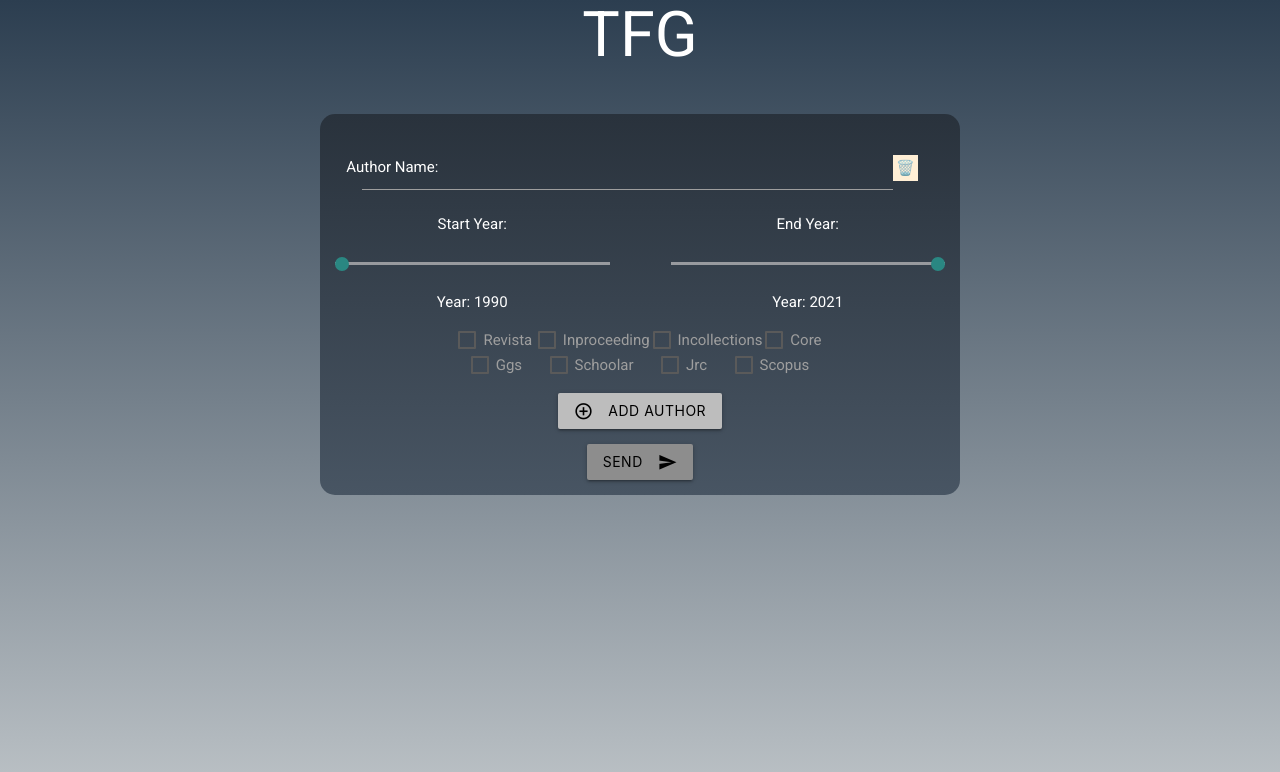
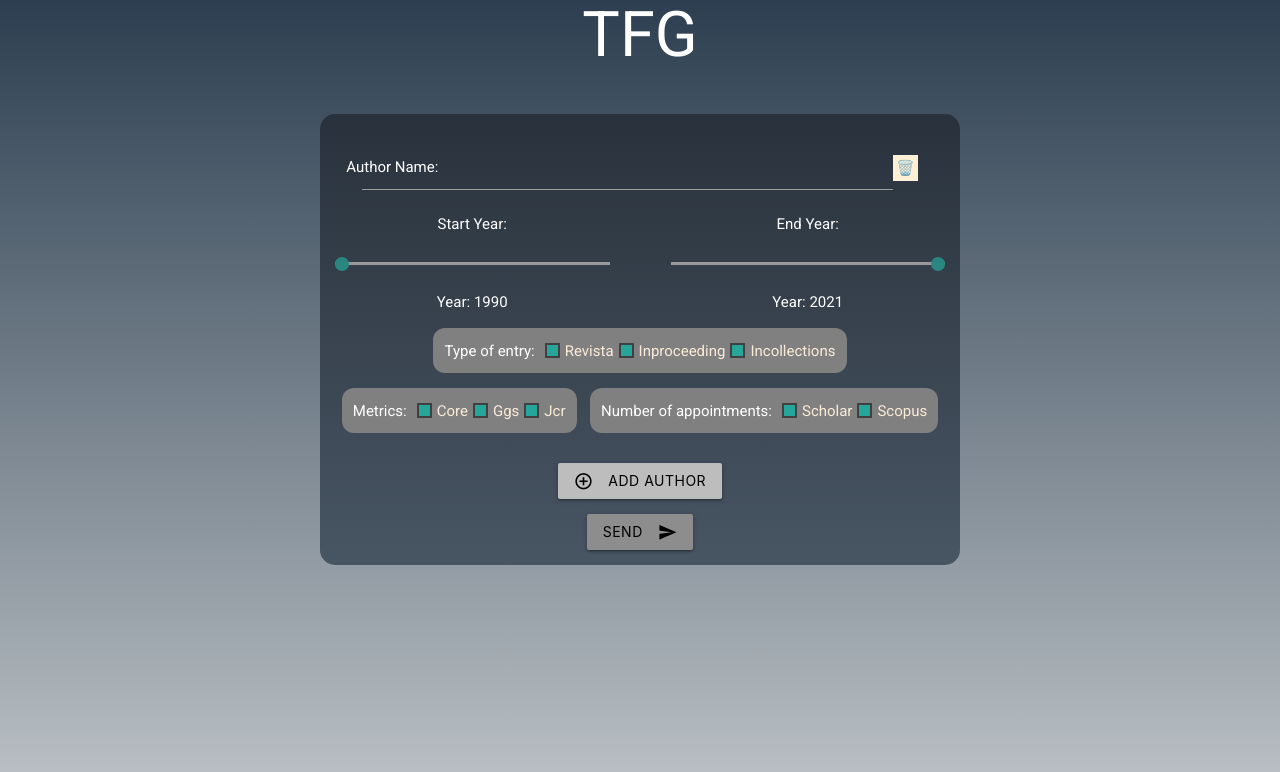
Before and after one commit to rmartin177/client-tfg, a React (Create React App) app: page / in a window 1280 px wide. Shown: the top 772 px of the page. Built offline with nearby package versions, Linux system fonts and the light colour scheme; no server answers.

Commit message:
arreglo de los checkbox

```diff
--- a/public/index.html
+++ b/public/index.html
@@ -47,10 +47,5 @@
         To begin the development, run `npm start` or `yarn start`.
         To create a production bundle, use `npm run build` or `yarn build`.
       -->
-
-    <script
-      type="text/javascript"
-      src="https://cdnjs.cloudflare.com/ajax/libs/materialize/1.0.0-beta/js/materialize.min.js"
-    ></script>
   </body>
 </html>
--- a/src/App.js
+++ b/src/App.js
@@ -28,9 +28,9 @@ function App() {
     checkIncollections: true,
     checkSchoolar: true,
     checkGGS: true,
-    checkCore: false,
-    initYear: 1900,
-    endYear: 2050,
+    checkCore: true,
+    initYear: "1990",
+    endYear: "2021",
   });
 
   return (
--- a/src/components/Formulario/Formulario.css
+++ b/src/components/Formulario/Formulario.css
@@ -74,14 +74,50 @@ body {
   flex-wrap: wrap;
 }
 #filtersContainer {
-  width: 60%;
+  width: 100%;
   margin: auto;
   margin-bottom: 1rem;
 }
-[type="checkbox"] + span:not(.lever) {
-  padding-left: 25px !important;
+
+.customCheckDiv {
+  display: flex;
+  justify-content: space-around;
+  align-items: center;
+  color: antiquewhite;
 }
 
+.checkedCustom {
+  width: 15px;
+  height: 15px;
+  display: block;
+  background-color: #26a69a;
+  margin-right: 5px;
+  border: rgb(65, 63, 63) 2px solid;
+  margin-right: 5px;
+  margin-left: 5px;
+  cursor: pointer;
+}
+.customCheck {
+  width: 15px;
+  height: 15px;
+  display: block;
+  background-color: transparent;
+  border: rgb(39, 36, 36) 2px solid;
+  margin-right: 5px;
+  margin-left: 5px;
+  cursor: pointer;
+}
+.subClassesFilters {
+  background-color: gray;
+  display: flex;
+  flex-wrap: wrap;
+  padding: 0.75rem;
+  border-radius: 12px;
+  margin-bottom: 1rem;
+}
+.titleFilter {
+  margin-right: 5px;
+}
 @media only screen and (max-width: 633px) {
   .writeAuthor {
     width: 80% !important;
--- a/src/components/Formulario/Formulario.js
+++ b/src/components/Formulario/Formulario.js
@@ -123,8 +123,7 @@ const Formulario = (props) => {
         authors,
         filters: auxBack,
       };
-      console.log(aux);
-      console.log(auxBack);
+
       AuthorsApi = (await axios.post("/api/getjson", aux)).data;
       setresult(AuthorsApi);
       return true;
@@ -164,10 +163,11 @@ const Formulario = (props) => {
 
   const checkFilters = () => {
     let ok = false;
-    var filterChecked = document.querySelectorAll("#filtersContainer input");
-    var filtros = document.querySelectorAll(".checked");
+    var filterChecked = document.querySelectorAll(
+      "#filtersContainer .checkedCustom"
+    );
+    var filtros = document.querySelectorAll("#filtersContainer .checked");
 
-    console.log(filtros.length);
     if (filtros.length === 0) {
       var toastHTML =
         '<span class="errorEmpty">Choose at least one filter.</span>';
@@ -175,11 +175,12 @@ const Formulario = (props) => {
     } else {
       for (let index = 0; index < filterChecked.length; index++) {
         if (filterChecked[index].classList.contains("checked"))
-          auxBack[filterChecked[index].value] = true;
-        else auxBack[filterChecked[index].value] = false;
+          auxBack[filterChecked[index].getAttribute("value")] = true;
+        else auxBack[filterChecked[index].getAttribute("value")] = false;
       }
       auxBack["initYear"] = startYearValue;
       auxBack["endYear"] = endYearValue;
+      console.log(auxBack);
       setfiltersAuthors(auxBack);
       ok = true;
     }
@@ -187,9 +188,8 @@ const Formulario = (props) => {
   };
 
   const addCheck = (e) => {
+    e.target.classList.toggle("customCheck");
     e.target.classList.toggle("checked");
-    e.target.removeAttribute("checked");
-    // e.target.toggleAttribute("checked");
   };
   return (
     <Fragment>
@@ -234,118 +234,118 @@ const Formulario = (props) => {
             </div>
 
             <div id="filtersContainer">
-              <form action="#" className="filters">
-                <label>
-                  <input
-                    type="checkbox"
+              <div className="filters white-text">
+                <div className="subClassesFilters">
+                  <span className="titleFilter">Type of entry:</span>
+                  <p>
+                    <div className="customCheckDiv">
+                      <span
+                        className="checkedCustom checked"
                         value="checkArticles"
-                    // className="checked"
                         onClick={(e) => {
                           addCheck(e);
                         }}
-                  />
+                      ></span>
                       <span>Revista</span>
-                </label>
-                <p></p>
-
+                    </div>
+                  </p>
                   <p>
-                  <label>
-                    <input
-                      type="checkbox"
+                    <div className="customCheckDiv">
+                      <span
+                        className="checkedCustom checked"
                         value="checkInproceedings"
-                      // className="checked"
-                      onChange={(e) => {
+                        onClick={(e) => {
                           addCheck(e);
                         }}
-                    />
+                      ></span>
                       <span>Inproceeding</span>
-                  </label>
+                    </div>
+                  </p>
+                  <p>
+                    <div className="customCheckDiv">
+                      <span
+                        className="checkedCustom checked"
+                        value="checkIncollections"
+                        onClick={(e) => {
+                          addCheck(e);
+                        }}
+                      ></span>
+                      <span>Incollections</span>
+                    </div>
+                  </p>
+                </div>
+
+                <div className="subClassesFilters">
+                  <span className="titleFilter">Metrics:</span>
+                  <p>
+                    <div className="customCheckDiv">
+                      <span
+                        className="checkedCustom checked"
+                        value="checkCore"
+                        onClick={(e) => {
+                          addCheck(e);
+                        }}
+                      ></span>
+                      <span>Core</span>
+                    </div>
                   </p>
 
                   <p>
-                  <label>
-                    <input
-                      type="checkbox"
-                      value="checkIncollections"
-                      // className="checked"
-                      onChange={(e) => {
+                    <div className="customCheckDiv">
+                      <span
+                        className="checkedCustom checked"
+                        value="checkGGS"
+                        onClick={(e) => {
                           addCheck(e);
                         }}
-                    />
-                    <span>Incollections</span>
-                  </label>
+                      ></span>
+                      <span>Ggs</span>
+                    </div>
                   </p>
 
                   <p>
-                  <label>
-                    <input
-                      type="checkbox"
-                      value="checkCore"
-                      // className="checked"
-                      onChange={(e) => {
+                    <div className="customCheckDiv">
+                      <span
+                        className="checkedCustom checked"
+                        value="checkJRC"
+                        onClick={(e) => {
                           addCheck(e);
                         }}
-                    />
-                    <span>Core</span>
-                  </label>
+                      ></span>
+                      <span>Jcr</span>
+                    </div>
+                  </p>
+                </div>
+
+                <div className="subClassesFilters">
+                  <span className="titleFilter ">Number of appointments:</span>
+                  <p>
+                    <div className="customCheckDiv">
+                      <span
+                        className="checkedCustom checked"
+                        value="checkSchoolar"
+                        onClick={(e) => {
+                          addCheck(e);
+                        }}
+                      ></span>
+                      <span>Scholar</span>
+                    </div>
                   </p>
 
                   <p>
-                  <label>
-                    <input
-                      type="checkbox"
-                      value="checkGGS"
-                      // className="checked"
-                      onChange={(e) => {
+                    <div className="customCheckDiv">
+                      <span
+                        className="checkedCustom checked"
+                        value="checkScopus"
+                        onClick={(e) => {
                           addCheck(e);
                         }}
-                    />
-                    <span>Ggs</span>
-                  </label>
+                      ></span>
+                      <span>Scopus</span>
+                    </div>
                   </p>
-
-                <p>
-                  <label>
-                    <input
-                      type="checkbox"
-                      value="checkSchoolar"
-                      // className="checked"
-                      onChange={(e) => {
-                        addCheck(e);
-                      }}
-                    />
-                    <span>Schoolar</span>
-                  </label>
-                </p>
-
-                <p>
-                  <label>
-                    <input
-                      type="checkbox"
-                      value="checkJRC"
-                      // className="checked"
-                      onChange={(e) => {
-                        addCheck(e);
-                      }}
-                    />
-                    <span>Jrc</span>
-                  </label>
-                </p>
-
-                <p>
-                  <label>
-                    <input
-                      type="checkbox"
-                      value="checkScopus"
-                      // className="checked"
-                      onChange={(e) => {
-                        addCheck(e);
-                      }}
-                    />
-                    <span>Scopus</span>
-                  </label>
-                </p>
-              </form>
+                </div>
+              </div>
             </div>
             <button
               type="button"
```
Lines whose indentation alone changed are shown as unchanged.
